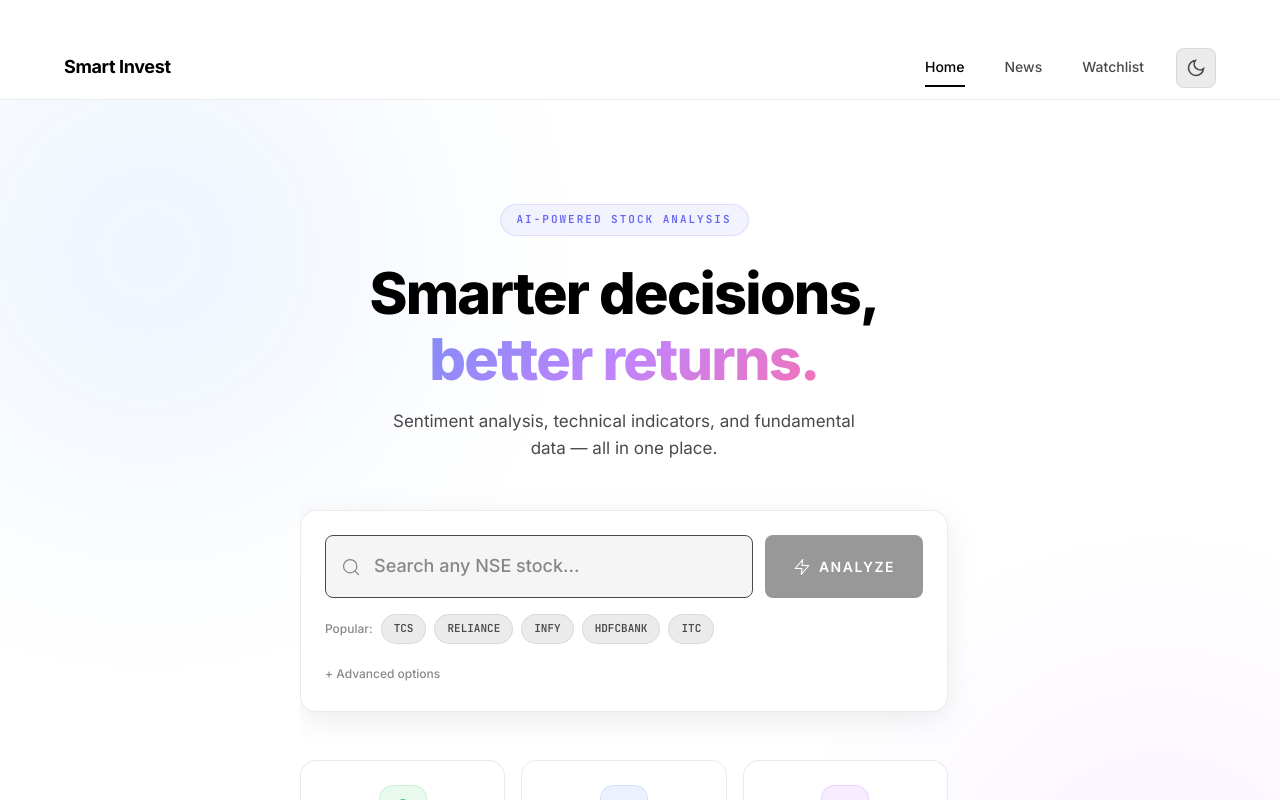
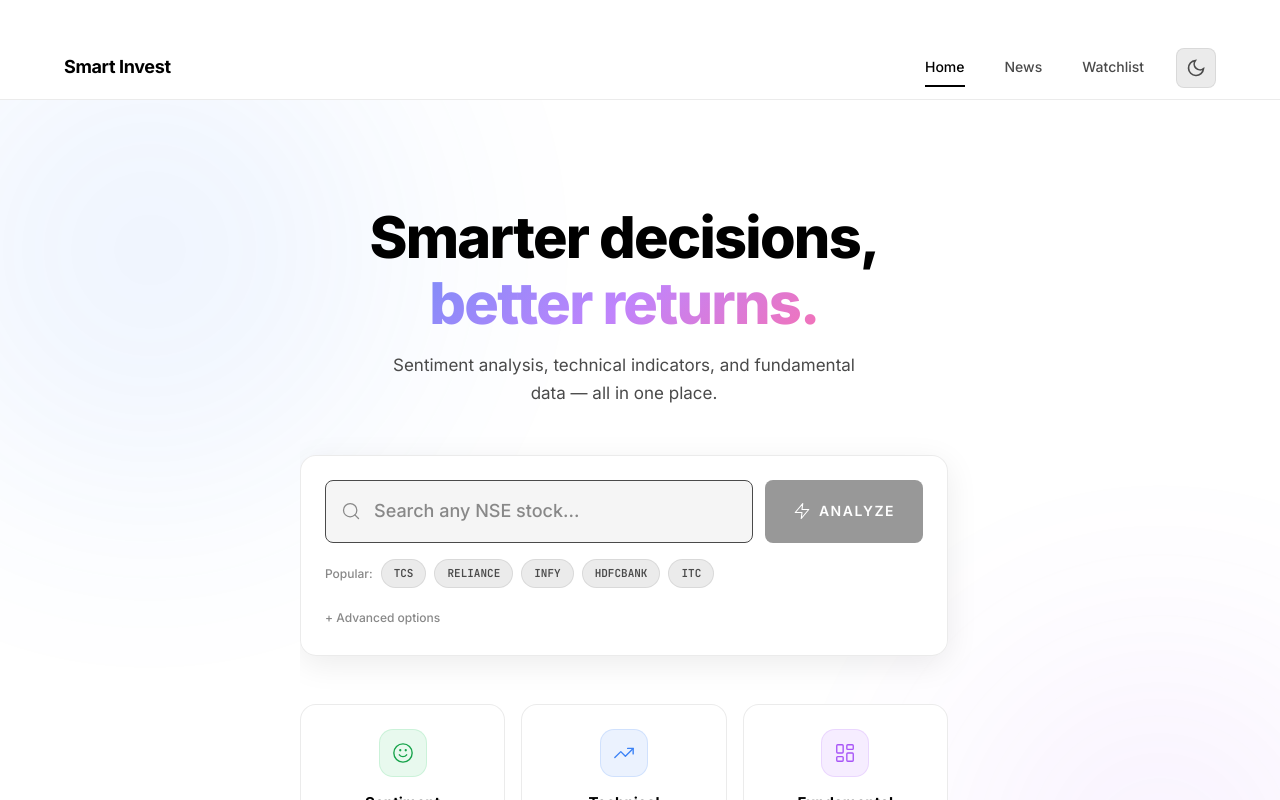
Before and after one commit to Rishit-Ranjan/Smart_Invest, a React (Vite) app: page / in a window 1280 px wide. Shown: the top 800 px of the page. Built offline with nearby package versions, Linux system fonts and the light colour scheme; no server answers.

Commit message:
remove hero badge

```diff
--- a/src/components/HomePage.jsx
+++ b/src/components/HomePage.jsx
@@ -25,7 +25,6 @@ export default function HomePage({ onAnalyze, loading, searchHistory = [], onLoa
       <div className="home-split-layout">
         <div className="home-left">
           <div className="hero">
-            <span className="hero-badge">AI-Powered Stock Analysis</span>
             <h1 className="hero-title">
               Smarter decisions,<br />
               <span className="hero-gradient">better returns.</span>
```
